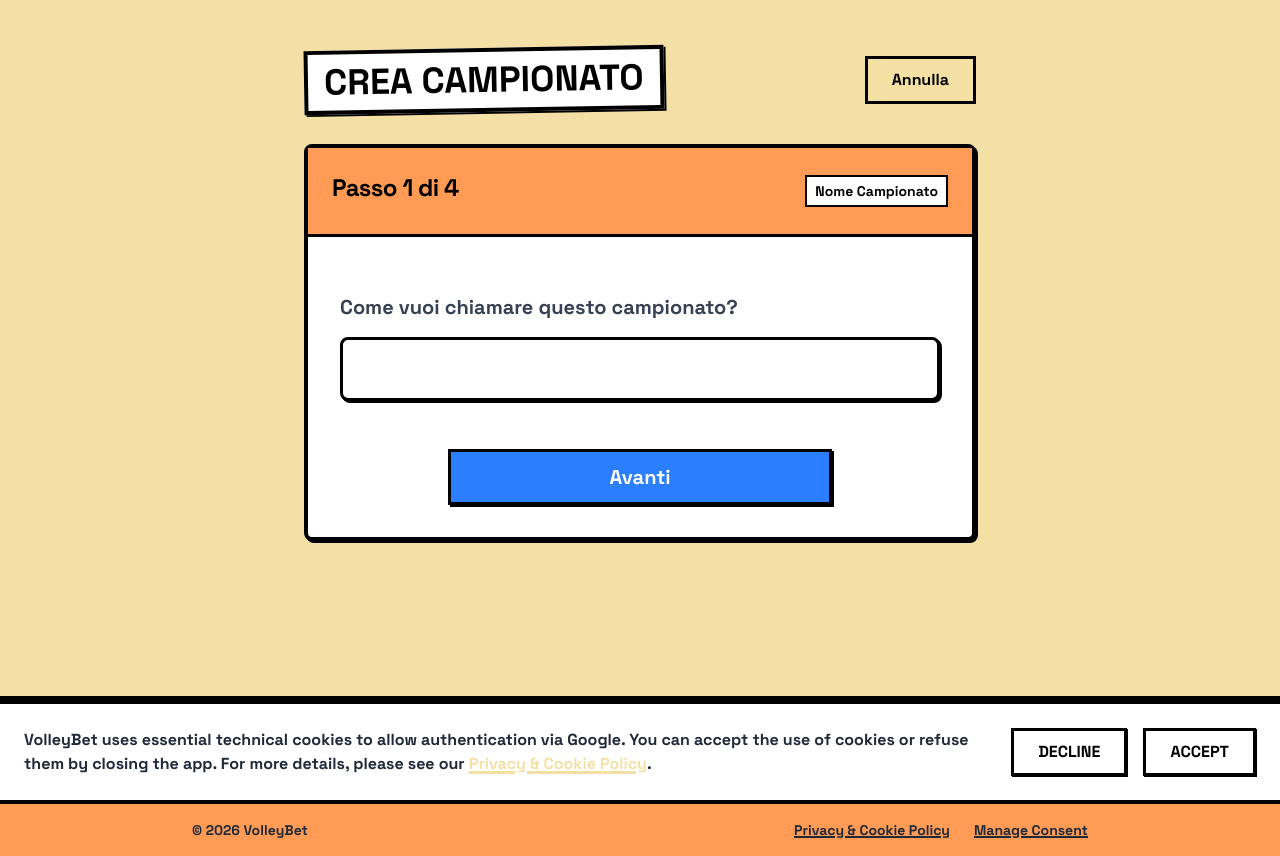
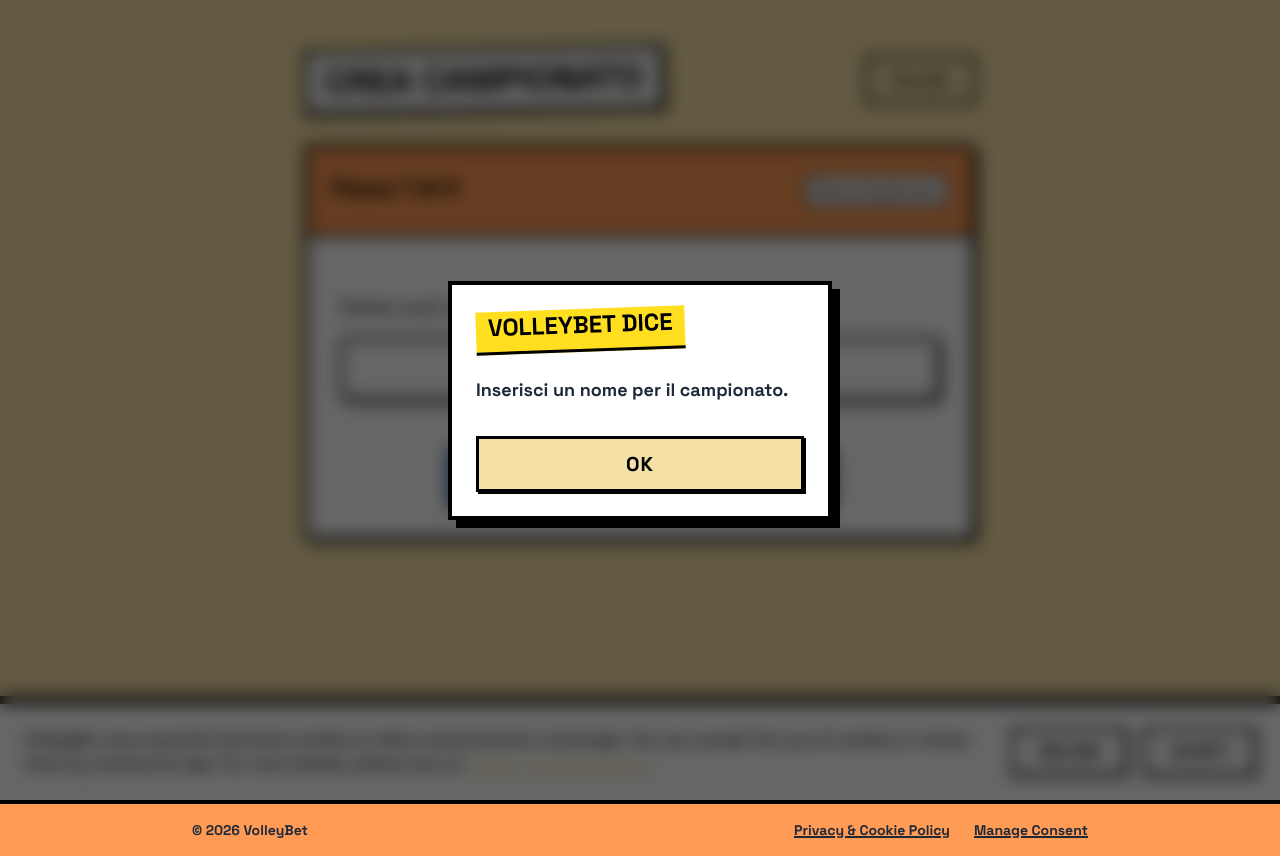
Before and after one commit to Svraga/volleybet, a Next.js app: page /league/create in a window 1280 px wide. Both pictures are taken after a click on the button "Avanti". Built offline with nearby package versions, Linux system fonts and the light colour scheme.

Commit message:
warning buttons

```diff
--- a/src/app/layout.tsx
+++ b/src/app/layout.tsx
@@ -3,6 +3,7 @@
 import { Providers } from "@/components/Providers";
 import CookieBanner from "@/components/CookieBanner";
 import GlobalFooter from "@/components/GlobalFooter";
+import BrutalAlertProvider from "@/components/BrutalAlertProvider";
 import "./globals.css";
 
 const spaceGrotesk = Space_Grotesk({
@@ -29,6 +30,7 @@
         <Providers>{children}</Providers>
         <GlobalFooter />
         <CookieBanner />
+        <BrutalAlertProvider />
       </body>
     </html>
   );
--- a/src/app/league/create/page.tsx
+++ b/src/app/league/create/page.tsx
@@ -6,6 +6,7 @@
 import { createLeague } from "@/actions/league"
 import Link from "next/link"
 import { useState, useRef } from "react"
+import { brutalAlert } from "@/store/alertStore"
 
 export default function CreateLeaguePage() {
   const [step, setStep] = useState(1)
@@ -36,14 +37,14 @@
   }
 
   const nextStep = () => {
-    if (step === 1 && !leagueName.trim()) return alert("Inserisci un nome per il campionato.")
+    if (step === 1 && !leagueName.trim()) return brutalAlert("Inserisci un nome per il campionato.")
     if (step === 2) {
       // Nessuna validazione necessaria, select ha sempre un valore
     }
     if (step === 3) {
-      if (teams.some(t => !t.trim())) return alert("Compila tutti i nomi delle squadre.")
-      if (!homeTeam.trim()) return alert("Devi selezionare la tua squadra dal menu a tendina.")
-      if (!teams.includes(homeTeam)) return alert("La tua squadra non è presente nella lista (errore di selezione).")
+      if (teams.some(t => !t.trim())) return brutalAlert("Compila tutti i nomi delle squadre.")
+      if (!homeTeam.trim()) return brutalAlert("Devi selezionare la tua squadra dal menu a tendina.")
+      if (!teams.includes(homeTeam)) return brutalAlert("La tua squadra non è presente nella lista (errore di selezione).")
     }
     setStep(s => s + 1)
   }
@@ -52,7 +53,7 @@
   const handleSubmit = (e: React.FormEvent) => {
     if (!coinName.trim()) {
       e.preventDefault()
-      alert("Inserisci un nome per la valuta.")
+      brutalAlert("Inserisci un nome per la valuta.")
       return
     }
     // Submit handled natively by action attribute on form
--- /dev/null
+++ b/src/components/BrutalAlertProvider.tsx
@@ -0,0 +1,23 @@
+"use client"
+import { useAlertStore } from "@/store/alertStore"
+import { Button } from "./ui/Button"
+
+export default function BrutalAlertProvider() {
+  const { isOpen, message, closeAlert } = useAlertStore()
+
+  if (!isOpen) return null
+
+  return (
+    <div className="fixed inset-0 z-[9999] flex items-center justify-center bg-black/60 backdrop-blur-sm p-4 animate-in fade-in duration-200">
+      <div className="bg-white border-[4px] border-black shadow-[8px_8px_0_rgba(0,0,0,1)] max-w-sm w-full p-6 space-y-6 animate-in zoom-in-95 duration-200">
+        <h3 className="text-2xl font-black uppercase border-b-[3px] border-black pb-2 -rotate-2 inline-block bg-yellow-300 px-3">VolleyBet Dice</h3>
+        <p className="text-lg font-bold text-gray-800">{message}</p>
+        <div className="flex justify-end pt-2">
+          <Button variant="primary" onClick={closeAlert} className="w-full text-xl h-14 uppercase font-black tracking-wider">
+            OK
+          </Button>
+        </div>
+      </div>
+    </div>
+  )
+}
--- a/src/components/CookieBanner.tsx
+++ b/src/components/CookieBanner.tsx
@@ -3,6 +3,7 @@
 import { useState, useEffect } from "react"
 import { Button } from "@/components/ui/Button"
 import Link from "next/link"
+import { brutalAlert } from "@/store/alertStore"
 
 export default function CookieBanner() {
   const [showBanner, setShowBanner] = useState(false)
@@ -38,7 +39,7 @@
 
   const handleDecline = () => {
     // Decline action as requested: refuse by closing or redirecting
-    alert(lang === "it" ? "Per rifiutare i cookie, chiudi l'applicazione." : "To refuse cookies, please close the app.")
+    brutalAlert(lang === "it" ? "Per rifiutare i cookie, chiudi l'applicazione." : "To refuse cookies, please close the app.")
     // We can also clear storage or redirect
     window.location.href = "about:blank"
   }
--- a/src/components/CopyInviteButton.tsx
+++ b/src/components/CopyInviteButton.tsx
@@ -2,6 +2,7 @@
 
 import { Button } from "@/components/ui/Button"
 import { Copy } from "lucide-react"
+import { brutalAlert } from "@/store/alertStore"
 
 export default function CopyInviteButton({ code }: { code: string }) {
   const handleCopy = () => {
@@ -16,7 +17,7 @@
       }).catch(console.error)
     } else if (navigator.clipboard) {
       navigator.clipboard.writeText(shareText + "\n" + shareUrl)
-      alert("Link copiato negli appunti!")
+      brutalAlert("Link copiato negli appunti!")
     }
   }
 
--- /dev/null
+++ b/src/store/alertStore.ts
@@ -0,0 +1,19 @@
+import { create } from 'zustand'
+
+interface AlertState {
+  isOpen: boolean
+  message: string
+  showAlert: (msg: string) => void
+  closeAlert: () => void
+}
+
+export const useAlertStore = create<AlertState>((set) => ({
+  isOpen: false,
+  message: "",
+  showAlert: (msg: string) => set({ isOpen: true, message: msg }),
+  closeAlert: () => set({ isOpen: false, message: "" }),
+}))
+
+export const brutalAlert = (msg: string) => {
+  useAlertStore.getState().showAlert(msg)
+}
```
